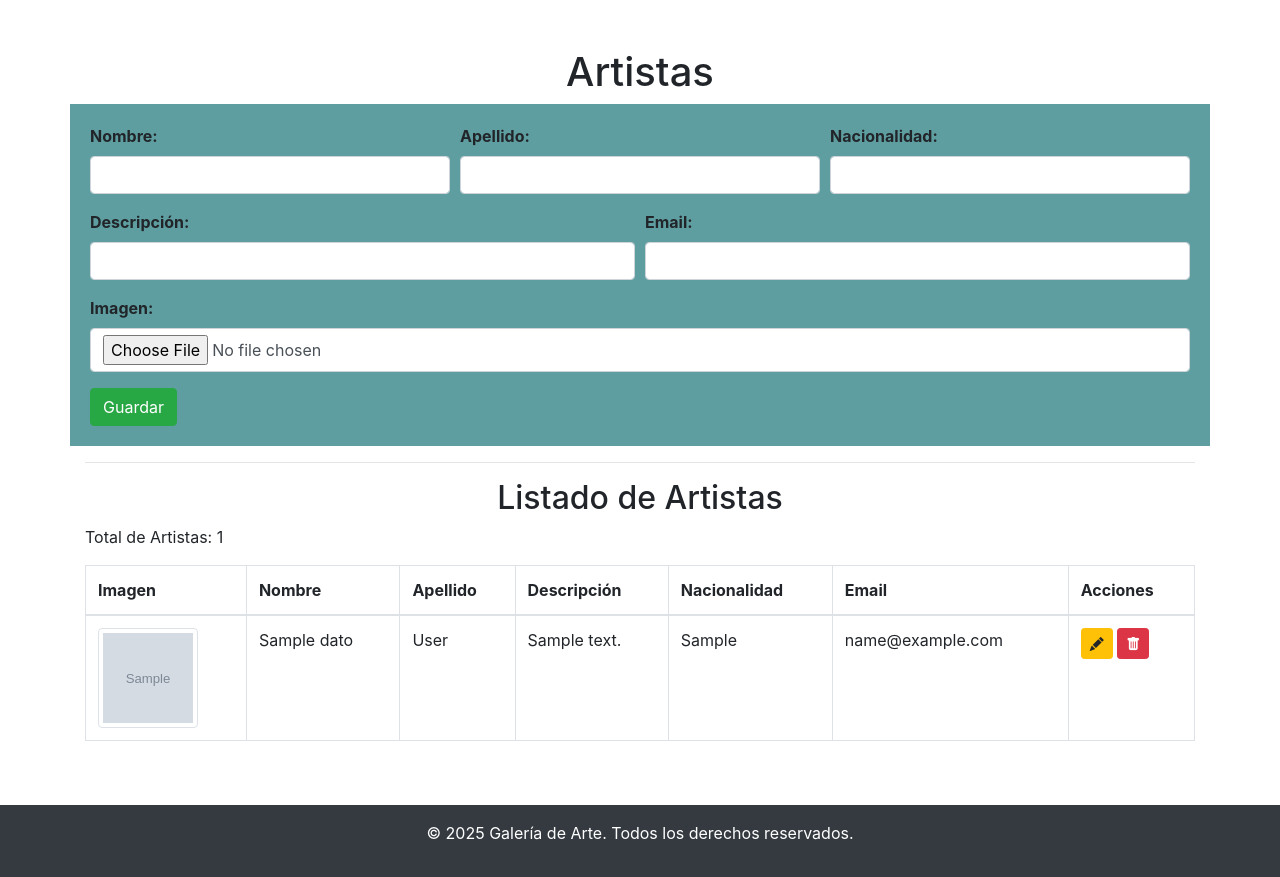
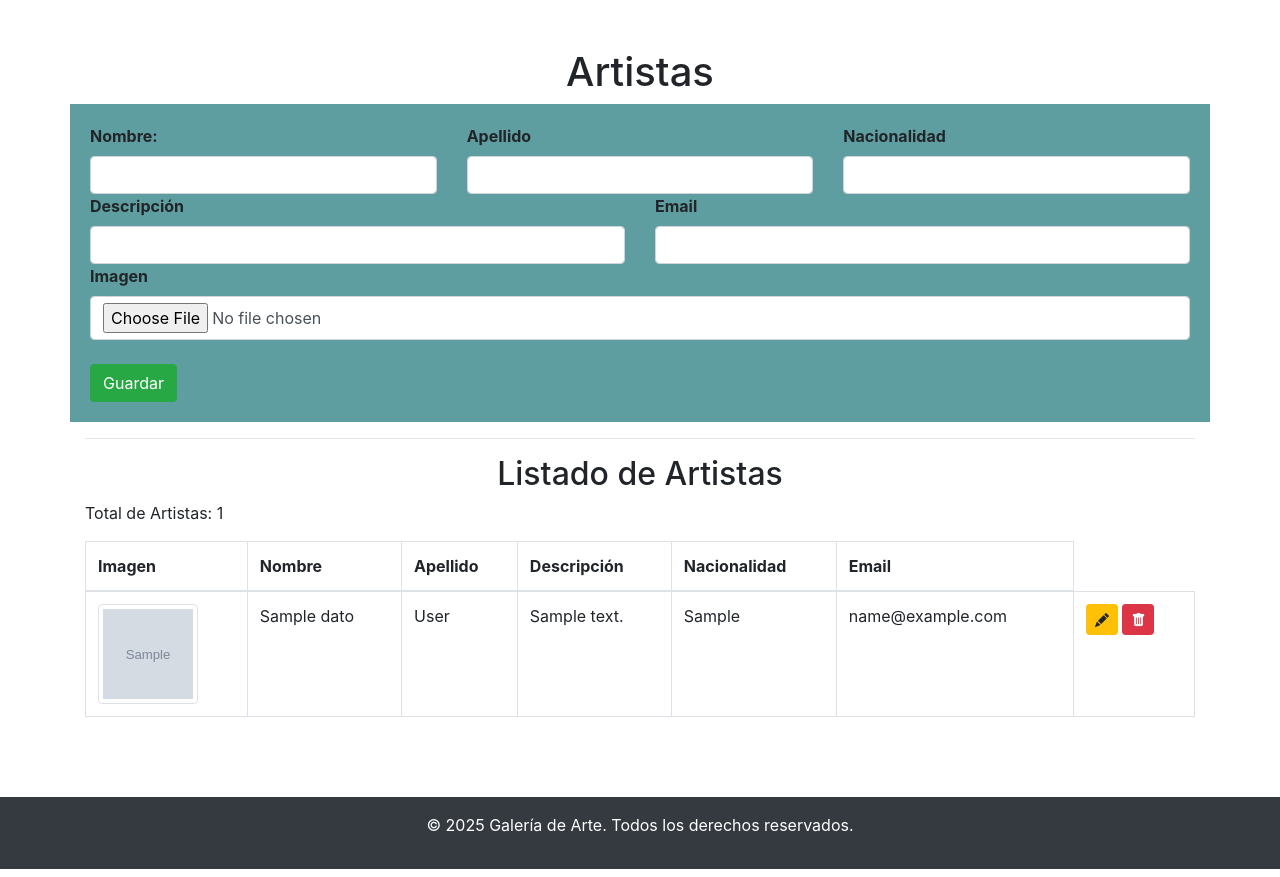
Before and after one commit to MykeStvn/galeriadeartecodeigniter, a CodeIgniter 4 app: the page made by app/Views/listado.php in a window 1280 px wide. Shown: the part 56-933 px from the top of the page. Run offline with PHP 8.4 and a stand-in for CodeIgniter, Linux system fonts and the light colour scheme; the template is opened without the code that fills it: most values are stand-ins (such as "Sample title", 1, 10 or a date in 2020); grey boxes marked "Sample" are stand-in pictures; some libraries are stand-ins or nearby versions.

Commit message:
modificación de archivos

```diff
--- a/app/Views/listado.php
+++ b/app/Views/listado.php
@@ -2,53 +2,52 @@
 
 <div class="container">
     <h1 class="text-center mt-5">Artistas</h1>
-
-    <!-- Formulario para agregar artista -->
     <div class="row">
         <div class="col-sm-12" style="background-color: cadetblue; padding: 20px">
             <form method="POST" action="<?= site_url('crear') ?>" enctype="multipart/form-data">
-                <div class="form-row">
-                    <div class="form-group col-md-4">
-                        <label for="name_art"><b>Nombre:</b></label>
+                <div class="row">
+                    <div class="col">
+
+                        <b><label for="name_art">Nombre:</label></b>
                         <input type="text" name="name_art" id="name_art" class="form-control">
                     </div>
-                    <div class="form-group col-md-4">
-                        <label for="lastname_art"><b>Apellido:</b></label>
+                    <div class="col">
+                        <b><label for="lastname_art">Apellido</label></b>
                         <input type="text" name="lastname_art" id="lastname_art" class="form-control">
                     </div>
-                    <div class="form-group col-md-4">
-                        <label for="nationality_art"><b>Nacionalidad:</b></label>
+                    <div class="col">
+                        <b><label for="nationality_art">Nacionalidad</label></b>
                         <input type="text" name="nationality_art" id="nationality_art" class="form-control">
                     </div>
                 </div>
 
-                <div class="form-row">
-                    <div class="form-group col-md-6">
-                        <label for="description_art"><b>Descripción:</b></label>
+                <div class="row">
+                    <div class="col">
+                        <b><label for="description_art">Descripción</label></b>
                         <input type="text" name="description_art" id="description_art" class="form-control">
                     </div>
-                    <div class="form-group col-md-6">
-                        <label for="email_art"><b>Email:</b></label>
+                    <div class="col">
+                        <b><label for="email_art">Email</label></b>
                         <input type="email" name="email_art" id="email_art" class="form-control">
                     </div>
                 </div>
-
-                <div class="form-group">
-                    <label for="image_art"><b>Imagen:</b></label>
+                <div class="row">
+                    <div class="col">
+                        <b><label for="image_art">Imagen</label></b>
                         <input type="file" name="image_art" id="image_art" class="form-control">
                     </div>
-
-                <button type="submit" class="btn btn-success">Guardar</button>
+                </div>
+                <br>
+                <button class="btn btn-success">Guardar</button>
             </form>
         </div>
     </div>
-
     <hr>
     <h2 class="text-center">Listado de Artistas</h2>
-    <p>Total de Artistas: <?= $totalArtistas ?></p>
-
-    <!-- Tabla de artistas -->
-    <div class="table-responsive">
+    <p class="text-left">Total de Artistas: <?= $totalArtistas ?></p> <!-- Mostrar el total de artistas -->
+    <div class="row">
+        <div class="col-sm-12">
+            <div class="table table-responsive">
                 <table class="table table-hover table-bordered">
                     <thead>
                         <tr>
@@ -58,53 +57,75 @@
                             <th>Descripción</th>
                             <th>Nacionalidad</th>
                             <th>Email</th>
-                    <th>Acciones</th>
                         </tr>
                     </thead>
                     <tbody>
-                <?php if (!empty($datos) && is_array($datos)): ?>
+                        <?php if (isset($datos) && is_array($datos)): ?>
                             <?php foreach ($datos as $dato): ?>
                                 <tr>
                                     <td>
-                                <img src="<?= base_url(!empty($dato['image_art']) ? 'uploads/' . $dato['image_art'] : 'assets/no-image.png') ?>"
-                                    alt="Imagen del artista" class="img-thumbnail"
+                                        <?php if (!empty($dato['image_art'])): ?>
+                                            <img src="<?= base_url('uploads/' . $dato['image_art']) ?>" alt="Imagen del artista"
+                                                class="img-thumbnail" style="width: 100px; height: 100px; object-fit: cover;">
+                                        <?php else: ?>
+                                            <img src="<?= base_url('assets/no-image.png') ?>" alt="Sin imagen" class="img-thumbnail"
                                                 style="width: 100px; height: 100px; object-fit: cover;">
+                                        <?php endif; ?>
                                     </td>
-                            <td><?= esc($dato['name_art']) ?></td>
-                            <td><?= esc($dato['lastname_art']) ?></td>
-                            <td><?= esc($dato['description_art']) ?></td>
-                            <td><?= esc($dato['nationality_art']) ?></td>
-                            <td><?= esc($dato['email_art']) ?></td>
-                            <td>
-                                <a href="<?= base_url('obtenerArtista/' . $dato['id_art']) ?>" class="btn btn-warning btn-sm">
-                                    <i class="bi bi-pencil-fill"></i>
-                                </a>
-                                <a href="<?= base_url('eliminar/' . $dato['id_art']) ?>" class="btn btn-danger btn-sm">
-                                    <i class="bi bi-trash-fill"></i>
-                                </a>
+                                    <td><?= $dato['name_art'] ?></td>
+                                    <td><?= $dato['lastname_art'] ?></td>
+                                    <td><?= $dato['description_art'] ?></td>
+                                    <td><?= $dato['nationality_art'] ?></td>
+                                    <td><?= $dato['email_art'] ?></td>
+                                    <td><a href="<?= base_url('obtenerArtista/' . $dato['id_art']) ?>"
+                                            class="btn btn-warning btn-sm"><i class="bi bi-pencil-fill"></i></a>
+                                            <a href="<?= base_url('eliminar/' . $dato['id_art']) ?>"
+                                            class="btn btn-danger btn-sm"><i class="bi bi-trash-fill"></i></a></td>
                                     </td>
                                 </tr>
                             <?php endforeach; ?>
                         <?php else: ?>
                             <tr>
-                        <td colspan="7" class="text-center">No hay datos disponibles</td>
+                                <td colspan="8" class="text-center">No hay datos disponibles</td>
                             </tr>
                         <?php endif; ?>
                     </tbody>
                 </table>
+
+            </div>
+        </div>
     </div>
 </div>
 
 <?= view('footer') ?>
 
+<!-- Optional JavaScript -->
+<!-- jQuery first, then Popper.js, then Bootstrap JS -->
+
 <script src="https://cdn.jsdelivr.net/npm/sweetalert2@11"></script>
+
+<!-- Reemplazar el mensaje flash por este script antes de </body> -->
 <script>
     <?php if (session()->getFlashdata('mensaje')): ?>
         Swal.fire({
             icon: 'success',
             title: '¡Éxito!',
-            text: '<?= esc(session()->getFlashdata('mensaje')) ?>',
+            text: '<?= session()->getFlashdata('mensaje') ?>',
             confirmButtonText: 'Aceptar'
         });
     <?php endif; ?>
 </script>
+
+<script src="https://code.jquery.com/jquery-3.2.1.slim.min.js"
+    integrity="sha384-KJ3o2DKtIkvYIK3UENzmM7KCkRr/rE9/Qpg6aAZGJwFDMVNA/GpGFF93hXpG5KkN"
+    crossorigin="anonymous"></script>
+<script src="https://cdn.jsdelivr.net/npm/popper.js@1.12.9/dist/umd/popper.min.js"
+    integrity="sha384-ApNbgh9B+Y1QKtv3Rn7W3mgPxhU9K/ScQsAP7hUibX39j7fakFPskvXusvfa0b4Q"
+    crossorigin="anonymous"></script>
+<script src="https://cdn.jsdelivr.net/npm/bootstrap@4.0.0/dist/js/bootstrap.min.js"
+    integrity="sha384-JZR6Spejh4U02d8jOt6vLEHfe/JQGiRRSQQxSfFWpi1MquVdAyjUar5+76PVCmYl"
+    crossorigin="anonymous"></script>
+
+</body>
+
+</html>
```
Also changed, not shown: app/Views/obras.php (+44 -38 lines). Lines whose indentation alone changed are shown as unchanged.
